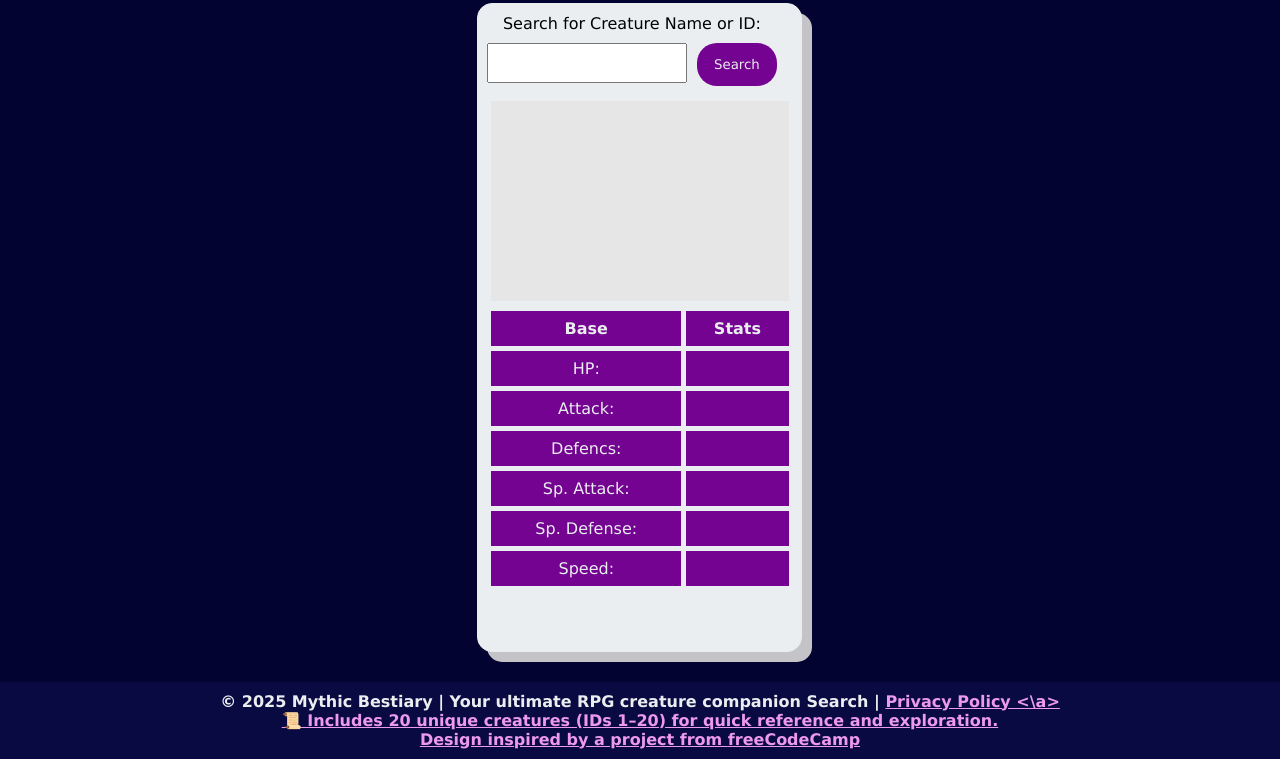
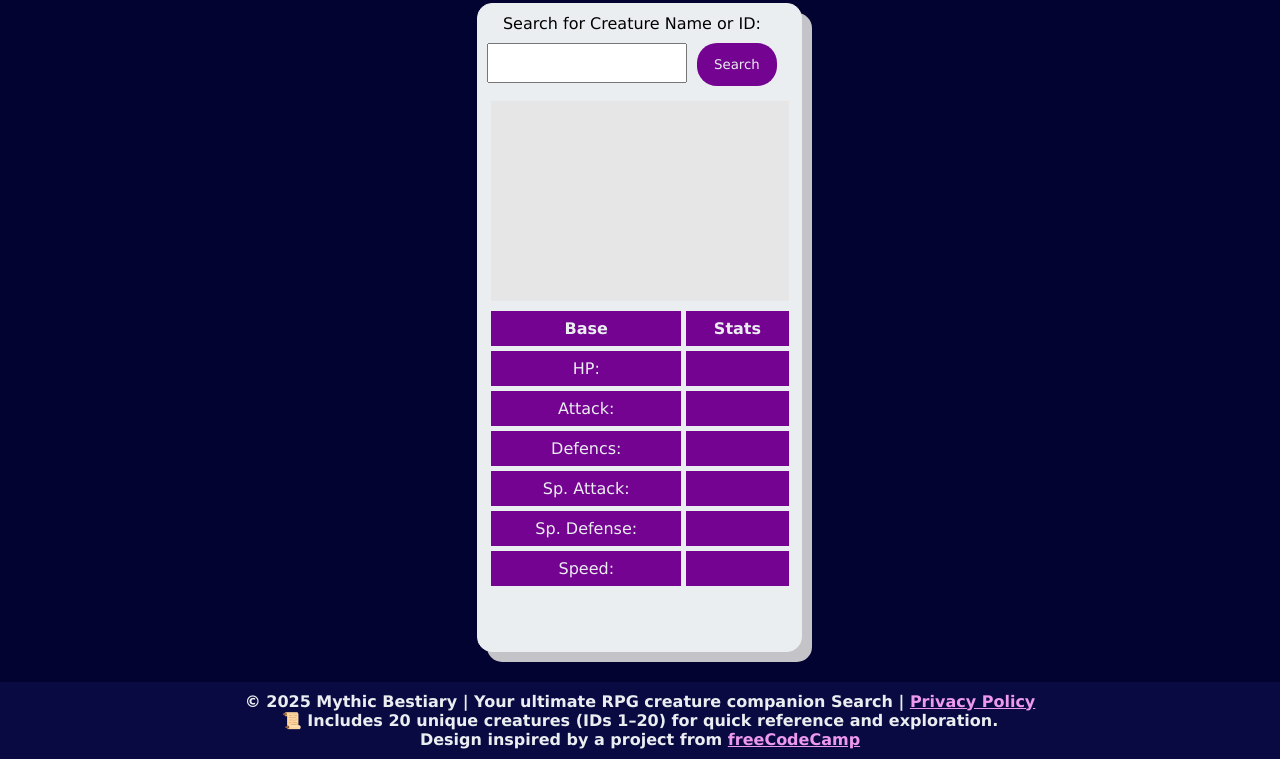
Before and after one commit to Root-Tester/Mythic-Bestiary, a plain HTML site: page index.html in a window 1280 px wide. Shown: the part 186-945 px from the top of the page. Drawn offline with Linux system fonts and the light colour scheme.

Commit message:
Update index.html
Signed-off-by: Tushar Kumar Sahu <tusharsahu757@gmail.com>

```diff
--- a/index.html
+++ b/index.html
@@ -139,7 +139,7 @@
 
     <footer>
         <p> &copy; 2025 Mythic Bestiary | Your ultimate RPG creature companion
-            Search | <a href="https://root-tester.github.io/Mythic-Bestiary/privacy-policy.md"> Privacy Policy <\a>
+            Search | <a href="https://root-tester.github.io/Mythic-Bestiary/privacy-policy.md"> Privacy Policy </a>
         </p>
 
         <p>
```
